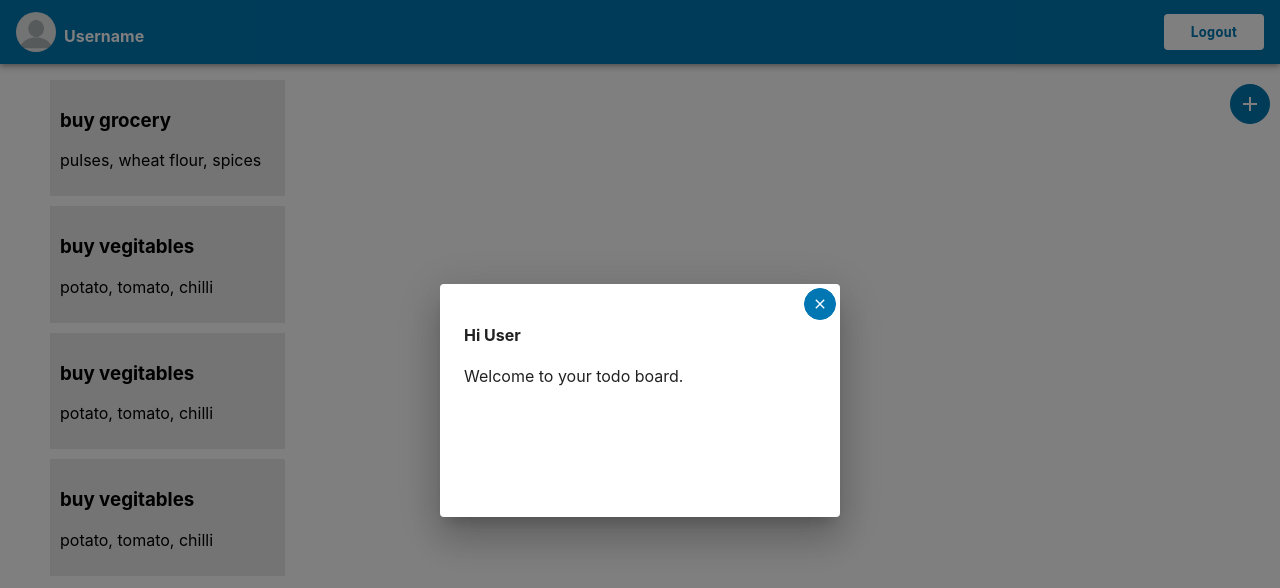
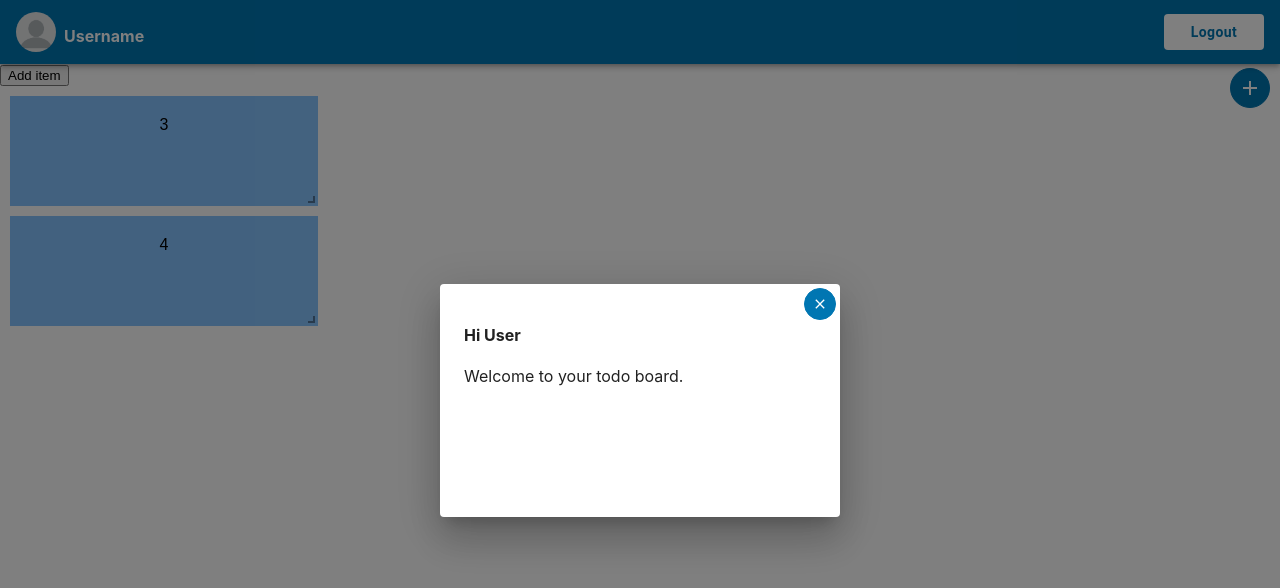
Before and after one commit to NakshatraCodes/AlphaaSocial, a React (Create React App) app in the folder client/: page / in a window 1280 px wide. Both pictures are taken after a click on the button "Sign in with LinkedIn". Shown: the top 588 px of the page. Built offline with nearby package versions, Linux system fonts and the light colour scheme; no server answers.

Commit message:
draggable list

```diff
--- a/client/package.json
+++ b/client/package.json
@@ -11,6 +11,7 @@
     "react": "^17.0.2",
     "react-beautiful-dnd": "^13.1.0",
     "react-dom": "^17.0.2",
+    "react-grid-layout": "^1.2.4",
     "react-router-dom": "^5.2.0",
     "react-scripts": "4.0.3",
     "web-vitals": "^1.0.1"
--- a/client/src/App.css
+++ b/client/src/App.css
@@ -1,38 +1,60 @@
-.App {
+.react-grid-layout {
+  position: relative;
+  transition: height 200ms ease;
+}
+.react-grid-item {
+  transition: all 200ms ease;
+  transition-property: left, top;
+  background: rgba(0, 132, 255, 0.473);
+  font-family: Arial, Helvetica, sans-serif;
   text-align: center;
 }
-
-.App-logo {
-  height: 40vmin;
-  pointer-events: none;
+.react-grid-item span {
+  display: inline-block;
+  padding: 20px 10px;
+}
+.react-grid-item.cssTransforms {
+  transition-property: transform;
+}
+.react-grid-item.resizing {
+  z-index: 1;
+  will-change: width, height;
 }
 
-@media (prefers-reduced-motion: no-preference) {
-  .App-logo {
-    animation: App-logo-spin infinite 20s linear;
-  }
+.react-grid-item.react-draggable-dragging {
+  transition: none;
+  z-index: 3;
+  will-change: transform;
 }
 
-.App-header {
-  background-color: #282c34;
-  min-height: 100vh;
-  display: flex;
-  flex-direction: column;
-  align-items: center;
-  justify-content: center;
-  font-size: calc(10px + 2vmin);
-  color: white;
+.react-grid-item.react-grid-placeholder {
+  background: red;
+  opacity: 0.2;
+  transition-duration: 100ms;
+  z-index: 2;
+  -webkit-user-select: none;
+  -moz-user-select: none;
+  -ms-user-select: none;
+  -o-user-select: none;
+  user-select: none;
 }
 
-.App-link {
-  color: #61dafb;
+.react-grid-item > .react-resizable-handle {
+  position: absolute;
+  width: 20px;
+  height: 20px;
+  bottom: 0;
+  right: 0;
+  cursor: se-resize;
 }
 
-@keyframes App-logo-spin {
-  from {
-    transform: rotate(0deg);
-  }
-  to {
-    transform: rotate(360deg);
-  }
+.react-grid-item > .react-resizable-handle::after {
+  content: "";
+  position: absolute;
+  right: 3px;
+  bottom: 3px;
+  width: 5px;
+  height: 5px;
+  border-right: 2px solid rgba(0, 0, 0, 0.4);
+  border-bottom: 2px solid rgba(0, 0, 0, 0.4);
 }
--- a/client/src/App.js
+++ b/client/src/App.js
@@ -1,6 +1,7 @@
 import { Store, list } from "./context";
 import React from "react";
 import {Routing} from './components'
+import "./App.css";
 function App() {
   return (
     <Store.Provider>
--- a/client/src/assets/style.js
+++ b/client/src/assets/style.js
@@ -5,6 +5,9 @@ const style = (theme) => ({
     justifyContent: "center",
     height: "100vh",
     backgroundImage: "radial-gradient(#dbd9d9, #8f8f8f)",
+    '& a':{
+      textDecoration: 'none',
+    },
     "& button": {
       color: "#fff",
       background: "#0076b2",
--- a/client/src/components/Dashboard/Dashboard.js
+++ b/client/src/components/Dashboard/Dashboard.js
@@ -1,13 +1,19 @@
-import React,{useState} from "react";
+import React,{useState,useEffect} from "react";
 import useStyles from "../../custom-hooks/useStyles";
 import style from "../../assets/style"
-import {Header,DragableItem,AddTask} from "../index"
+import {Header,DragableItem,AddTask,TodoList} from "../index"
 import { Grid,IconButton,Tooltip } from '@material-ui/core';
 import { Add } from "@material-ui/icons";
+import {fetchAPI } from '../../services/api'
 
 const Dashboard = (props) => {
     const [openTask, setOpenTask]= useState(false);
     const classes = useStyles(style)();
+    useEffect(() => {
+      fetchAPI(`/todos`).then((res) => {
+        console.log('res---------',res)
+      });
+    }, []);
 
   return (
     <div>
@@ -22,7 +28,7 @@ const Dashboard = (props) => {
             <Add />
           </IconButton>
         </Tooltip>
-          <DragableItem />
+          <TodoList />
         </div>
         <AddTask open={openTask} close={()=> setOpenTask(false)} />
     </div>
--- /dev/null
+++ b/client/src/components/Dashboard/TodoList.js
@@ -0,0 +1,71 @@
+import React from "react";
+import RGL, { WidthProvider } from "react-grid-layout";
+
+const ReactGridLayout = WidthProvider(RGL);
+
+let idCounter = 0;
+
+const getId = () => {
+  idCounter++;
+
+  return idCounter.toString();
+};
+
+class TodoList extends React.PureComponent {
+  static defaultProps = {
+    isDraggable: true,
+    isResizable: true,
+    items: 5,
+    rowHeight: 30,
+    preventCollision: false,
+    cols: 12
+  };
+
+  state = {
+    layout: [
+      { x: 0, y: 0, w: 3, h: 3, i: getId() },
+      { x: 0, y: 1, w: 3, h: 3, i: getId() }
+    ]
+  };
+
+  render() {
+    return (
+      <React.Fragment>
+        <button onClick={this.addNewItem}>Add item</button>
+        <ReactGridLayout
+          {...this.props}
+          onLayoutChange={layout => this.setState({ layout })}
+        >
+          {this.state.layout.map(item => (
+            <div key={item.i} data-grid={item}>
+              <span>{item.i}</span>
+            </div>
+          ))}
+        </ReactGridLayout>
+      </React.Fragment>
+    );
+  }
+
+  addNewItem = () => {
+    const { layout } = this.state;
+    const newItem = { x: 0, y: 0, w: 3, h: 3, i: getId() };
+
+    if (layout.some(item => item.x === 0 && item.y === 0)) {
+      this.setState({
+        layout: layout
+          .map(item => {
+            if (item.x === 0) {
+              return { y: item.y++, ...item };
+            }
+
+            return item;
+          })
+          .concat([newItem])
+      });
+    } else {
+      this.setState({ layout: layout.concat([newItem]) });
+    }
+  };
+}
+
+export default TodoList;
--- a/client/src/components/Login.js
+++ b/client/src/components/Login.js
@@ -3,14 +3,22 @@ import useStyles from "../custom-hooks/useStyles";
 import style from "../assets/style"
 import {Button} from '@material-ui/core'
 import logo from '../assets/images/logo.png';
+import {fetchAPI } from '../services/api'
+import { useHistory } from "react-router-dom";
 const Login = (props) => {
   const classes = useStyles(style)();
+  let history = useHistory();
   const submitLogin = () =>{
-    props.loginSession('token');
+     history.push("http://localhost:8443/api/v1/auth/linkedin");
+    //props.loginSession('token');
   }
   return (
     <div className={classes.signInDiv}>
-      <Button onClick={submitLogin}><img src={logo}/>Sign in with LinkedIn</Button>
+      {/* <a href="http://localhost:8443/api/v1/auth/linkedin" > */}
+        <Button onClick={()=>props.loginSession('token')}>
+          <img src={logo}/>Sign in with LinkedIn
+        </Button>
+      {/* </a> */}
     </div>
   );
 };
--- a/client/src/components/index.js
+++ b/client/src/components/index.js
@@ -1,5 +1,6 @@
 import Dashboard from './Dashboard/Dashboard';
 import DragableItem from './Dashboard/DragableItem';
+import TodoList from './Dashboard/TodoList';
 import AddTask from './Dashboard/AddTask';
 import PopUp from './Utils/PopUp';
 import Login from './Login';
@@ -15,5 +16,6 @@ Login,
 Routing,
 Header,
 AddTask,
-DragableItem
+DragableItem,
+TodoList
 }
--- /dev/null
+++ b/client/src/services/api.js
@@ -0,0 +1,42 @@
+export function getURL(path = "") {
+  return `http://localhost:8443/api/v1${path}`;
+}
+
+
+export async function fetchAPI(path, req) {
+  let header = await requestHeader(
+    "GET",
+    req && req.headers && req.headers.Authorization
+      ? req.headers.Authorization
+      : null
+  );
+  const requestUrl = await getURL(path);
+  const response = await fetch(requestUrl, header);
+
+  return response;
+}
+
+export async function requestHeader(method, token) {
+  let header = {
+    method: method,
+    headers: {
+      accept: "application/json",
+      "Content-Type": "application/json",
+      "Access-Control-Allow-Origin": "http://localhost:8443"
+    },
+  };
+  if (token) {
+    header.headers["Authorization"] = token;
+  }
+
+  return header;
+}
+
+// export async function postAPI(path, postData, token = null) {
+//   const requestUrl = getStrapiURL(path);
+//   let header = await requestHeader("POST", token);
+//   header.body = JSON.stringify(postData);
+//   const response = await fetch(requestUrl, header);
+//   const data = await response.json();
+//   return data;
+// }
```
